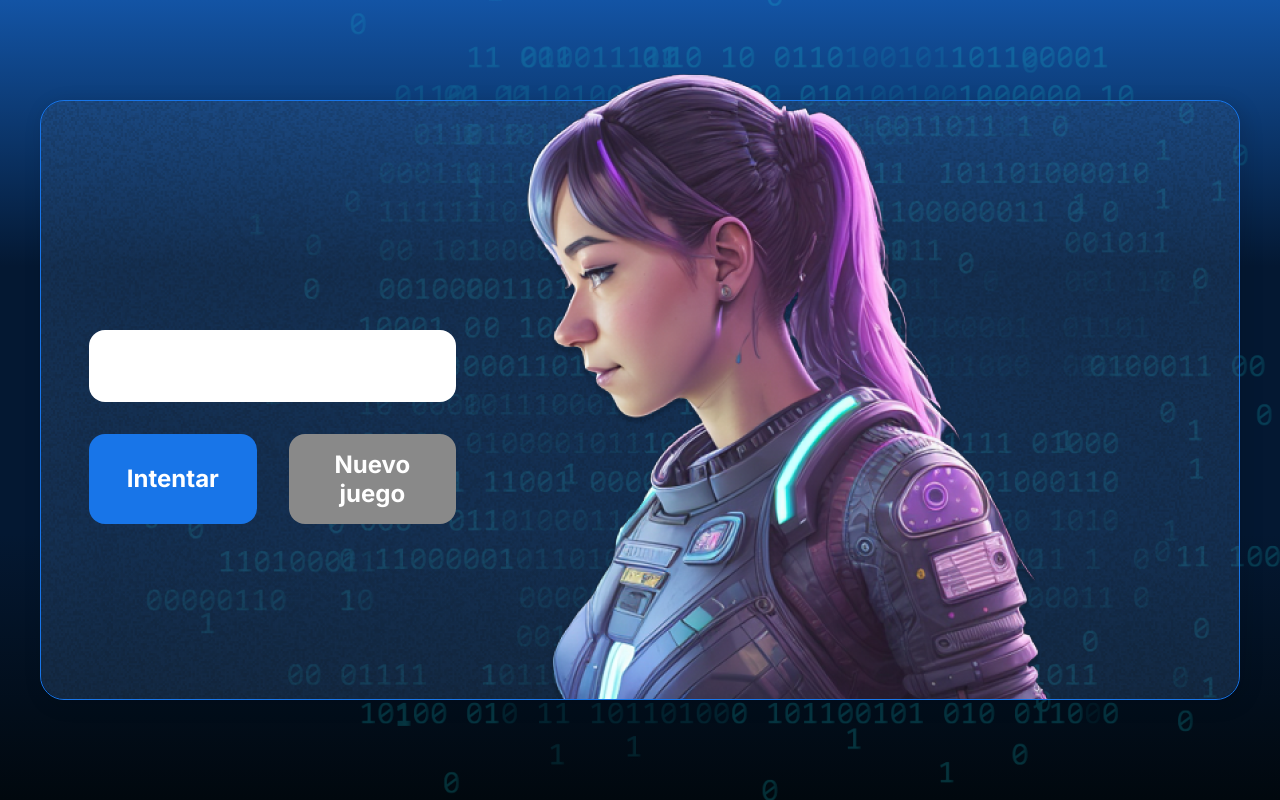
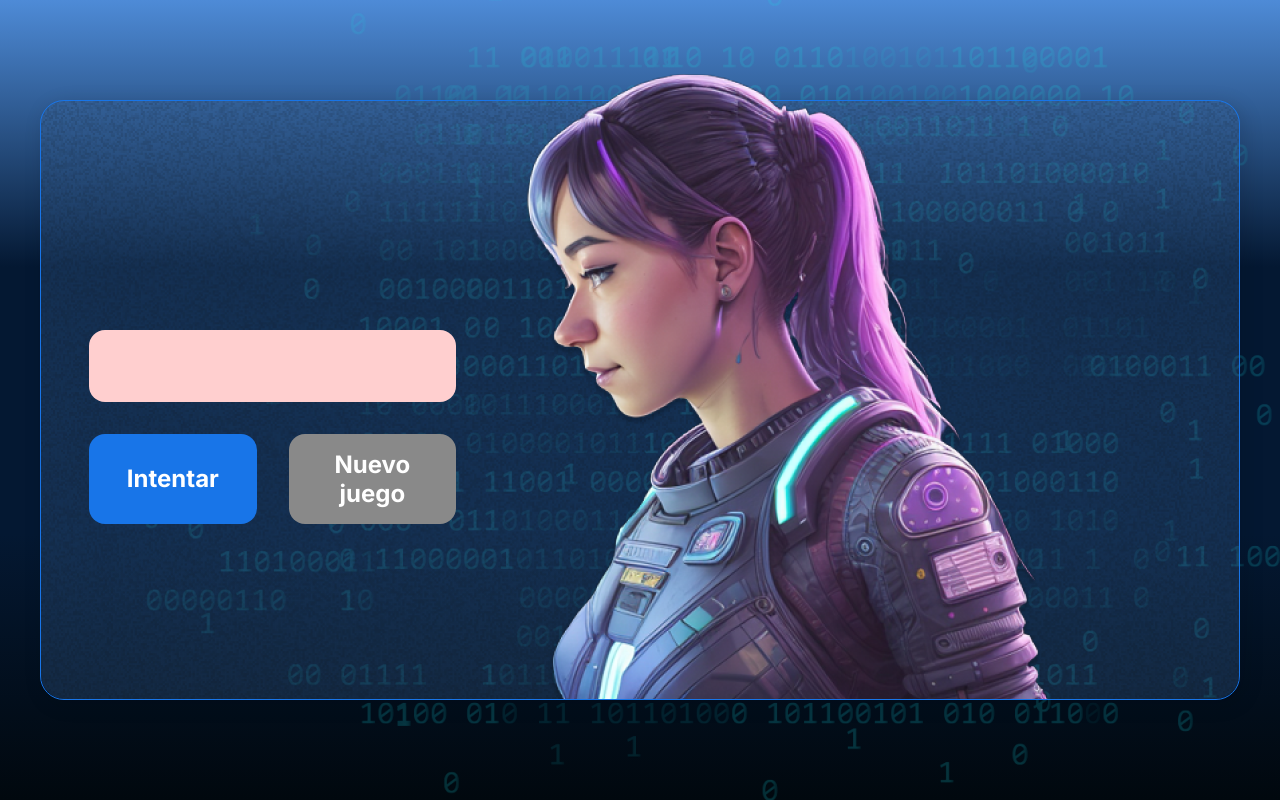
Before and after one commit to basgomcesar/juego-numeroSecreto, a plain HTML site: page index.html in a window 1280 px wide. Drawn offline with Linux system fonts and the light colour scheme.

Commit message:
cambios en el estilo

```diff
--- a/style.css
+++ b/style.css
@@ -6,7 +6,7 @@
 }
 
 body {
-    background: linear-gradient(#1354A5 0%, #041832 33.33%, #041832 66.67%, #01080E 100%);
+    background: linear-gradient(#4e8bd7 0%, #041832 33.33%, #041832 66.67%, #01080E 100%);
     height: 100vh;
     display: flex;
     align-items: center;
@@ -80,9 +80,9 @@ body::before {
     width: 100%;
     height: 72px;
     border-radius: 16px;
-    background-color: #FFF;
+    background-color: #ffcfcf;
     border: none;
-    color: #1875E8;
+    color: #335074;
     padding: 2rem;
     font-size: 24px;
     font-weight: 700;
```
